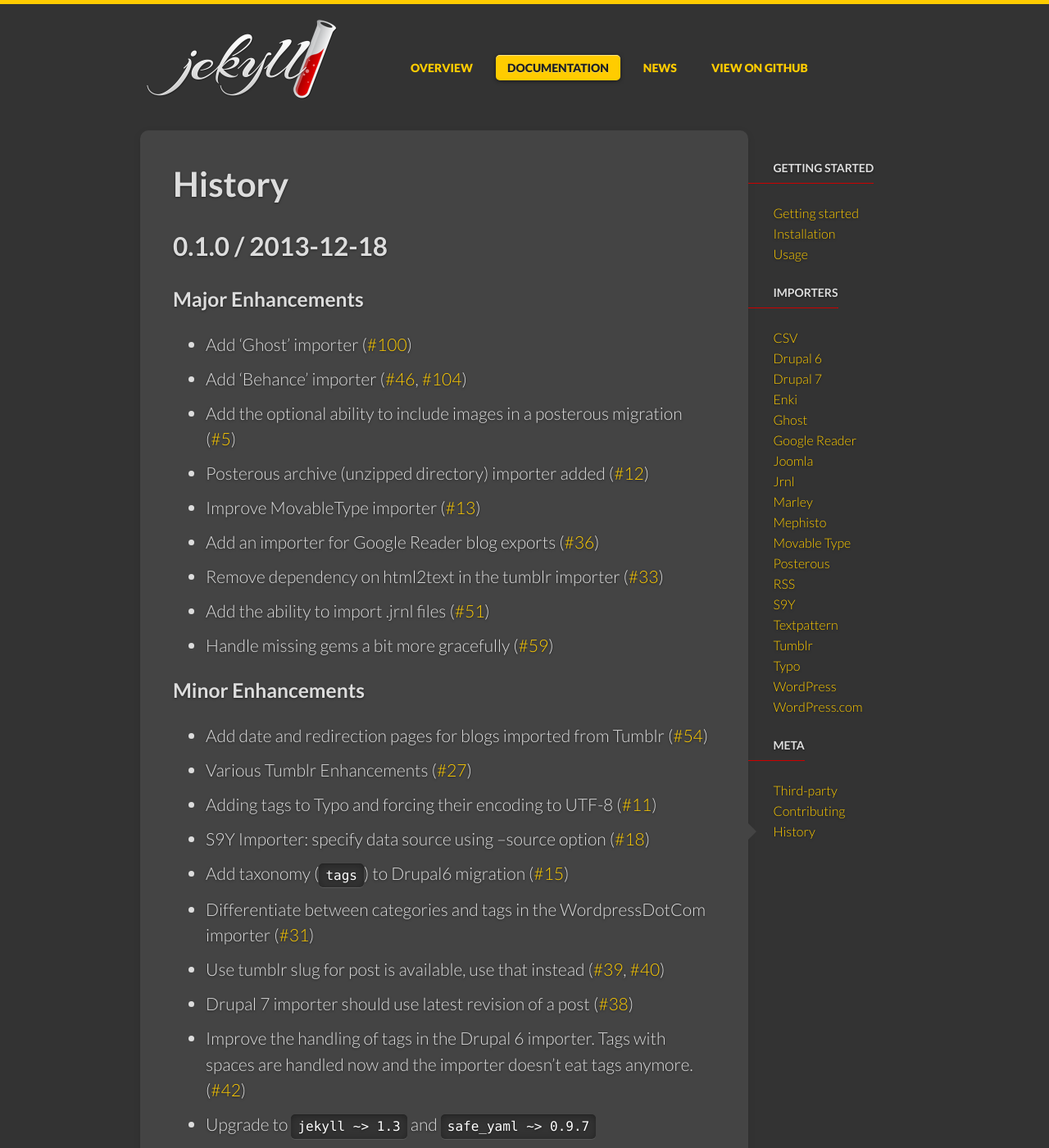
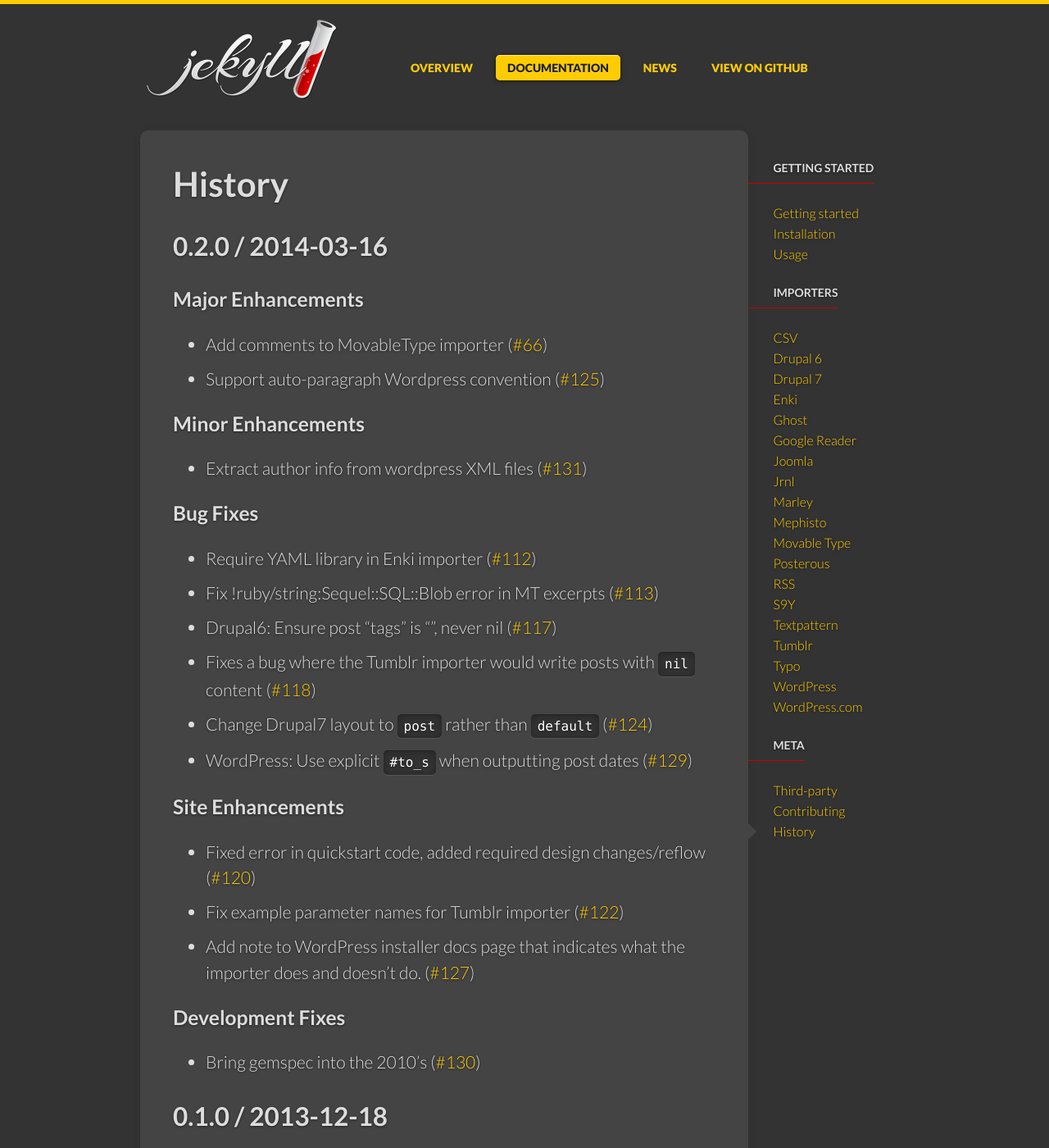
Before and after one commit to jekyll/jekyll-import, a Jekyll site: the page built from site/docs/history.md, in a window 1280 px wide and 1400 px high. Shown: the whole window at 82% size. Built offline with Jekyll 4.4.1, drawn with Linux system fonts in a browser that asks for light colours; some web fonts are replaced.

Commit message:
Updated generated history.md file in the site.

```diff
--- a/site/docs/history.md
+++ b/site/docs/history.md
@@ -1,9 +1,36 @@
 ---
 layout: docs
 title: History
-permalink: /docs/history/
+permalink: "/docs/history/"
 prev_section: contributing
 ---
+
+## 0.2.0 / 2014-03-16
+
+### Major Enhancements
+- Add comments to MovableType importer ([#66]({{ site.repository }}/issues/66))
+- Support auto-paragraph Wordpress convention ([#125]({{ site.repository }}/issues/125))
+
+### Minor Enhancements
+- Extract author info from wordpress XML files ([#131]({{ site.repository }}/issues/131))
+
+### Bug Fixes
+- Require YAML library in Enki importer ([#112]({{ site.repository }}/issues/112))
+- Fix !ruby/string:Sequel::SQL::Blob error in MT excerpts ([#113]({{ site.repository }}/issues/113))
+- Drupal6: Ensure post "tags" is "", never nil ([#117]({{ site.repository }}/issues/117))
+- Fixes a bug where the Tumblr importer would write posts with `nil`
+    content ([#118]({{ site.repository }}/issues/118))
+- Change Drupal7 layout to `post` rather than `default` ([#124]({{ site.repository }}/issues/124))
+- WordPress: Use explicit `#to_s` when outputting post dates ([#129]({{ site.repository }}/issues/129))
+
+### Site Enhancements
+- Fixed error in quickstart code, added required design changes/reflow ([#120]({{ site.repository }}/issues/120))
+- Fix example parameter names for Tumblr importer ([#122]({{ site.repository }}/issues/122))
+- Add note to WordPress installer docs page that indicates what the importer
+    does and doesn't do. ([#127]({{ site.repository }}/issues/127))
+
+### Development Fixes
+- Bring gemspec into the 2010's ([#130]({{ site.repository }}/issues/130))
 
 ## 0.1.0 / 2013-12-18
 
```
